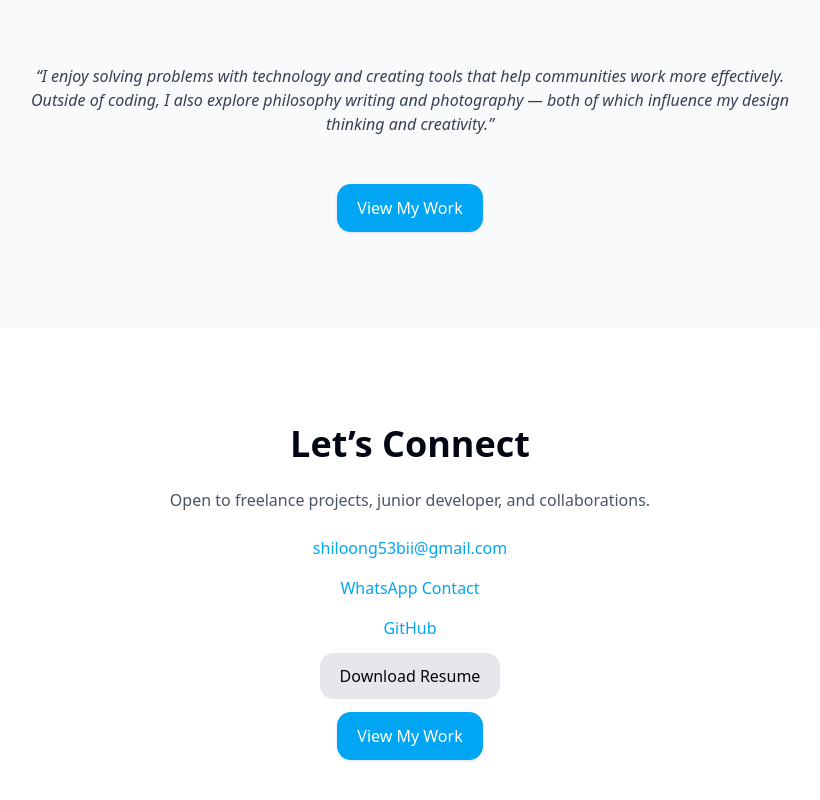
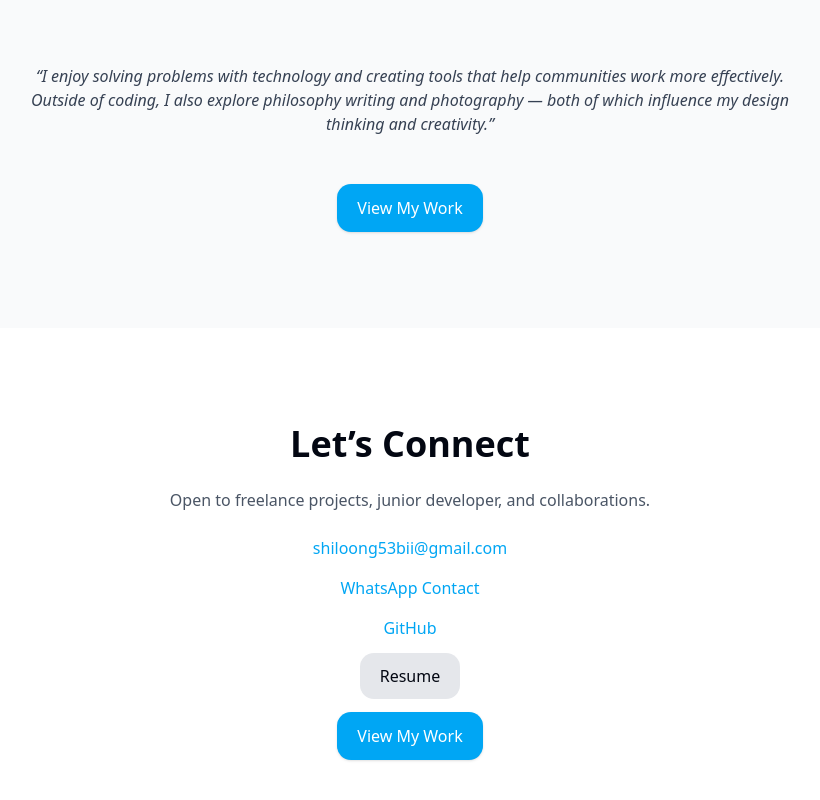
Before and after one commit to nicholas053/nicholas-portfolio, a Next.js app: page / in a window 1280 px wide. Shown: the part 2300-3100 px from the top of the page, without its empty margins (230-1050 px from the left). Built offline with nearby package versions, Linux system fonts and the light colour scheme.

Commit message:
Add resume and change its href path

```diff
--- a/src/app/page.tsx
+++ b/src/app/page.tsx
@@ -237,7 +237,7 @@ export default function HomePage() {
           <a href="https://github.com/nicholas053" target="_blank" rel="noreferrer" className="block text-sky-500">GitHub</a>
         </div>
         <div className="mt-6">
-          <a href="/resume.pdf" className="px-5 py-3 rounded-xl bg-gray-200 dark:bg-gray-700">Download Resume</a>
+          <a href="/public/Chong Shi Loong.pdf" className="px-5 py-3 rounded-xl bg-gray-200 dark:bg-gray-700">Resume</a>
         </div>
         <div className="mt-6">
           <button onClick={() => scrollTo("projects")} className="px-5 py-3 rounded-xl bg-sky-500 text-white shadow">View My Work</button>
```
Also changed, not shown: 1 other file (tests, documents, lock files or other folders).
